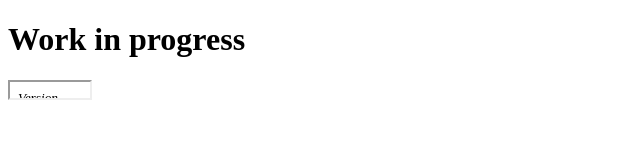
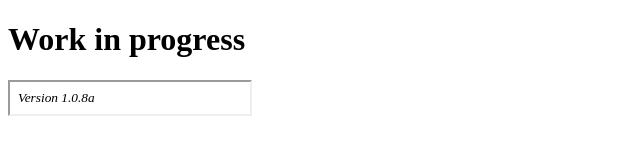
Before and after one commit to joechauccp/joe, a plain HTML site: page index.html in a window 1280 px wide. Shown: the whole page, without its empty margins (0-640 px from the left). Drawn offline with Linux system fonts and the light colour scheme.

Commit message:
Update index.html

```diff
--- a/index.html
+++ b/index.html
@@ -18,7 +18,7 @@
 <h1>Work in progress</h1>
 
 
-<iframe   src="https://joechauccp.github.io/joe/iframe/version.html", width="80", height="16", name="version", scrolling="no"></iframe>
+<iframe   src="https://joechauccp.github.io/joe/iframe/version.html", width="240", height="32", name="version", scrolling="no"></iframe>
 
 </body>
 </html>
```
